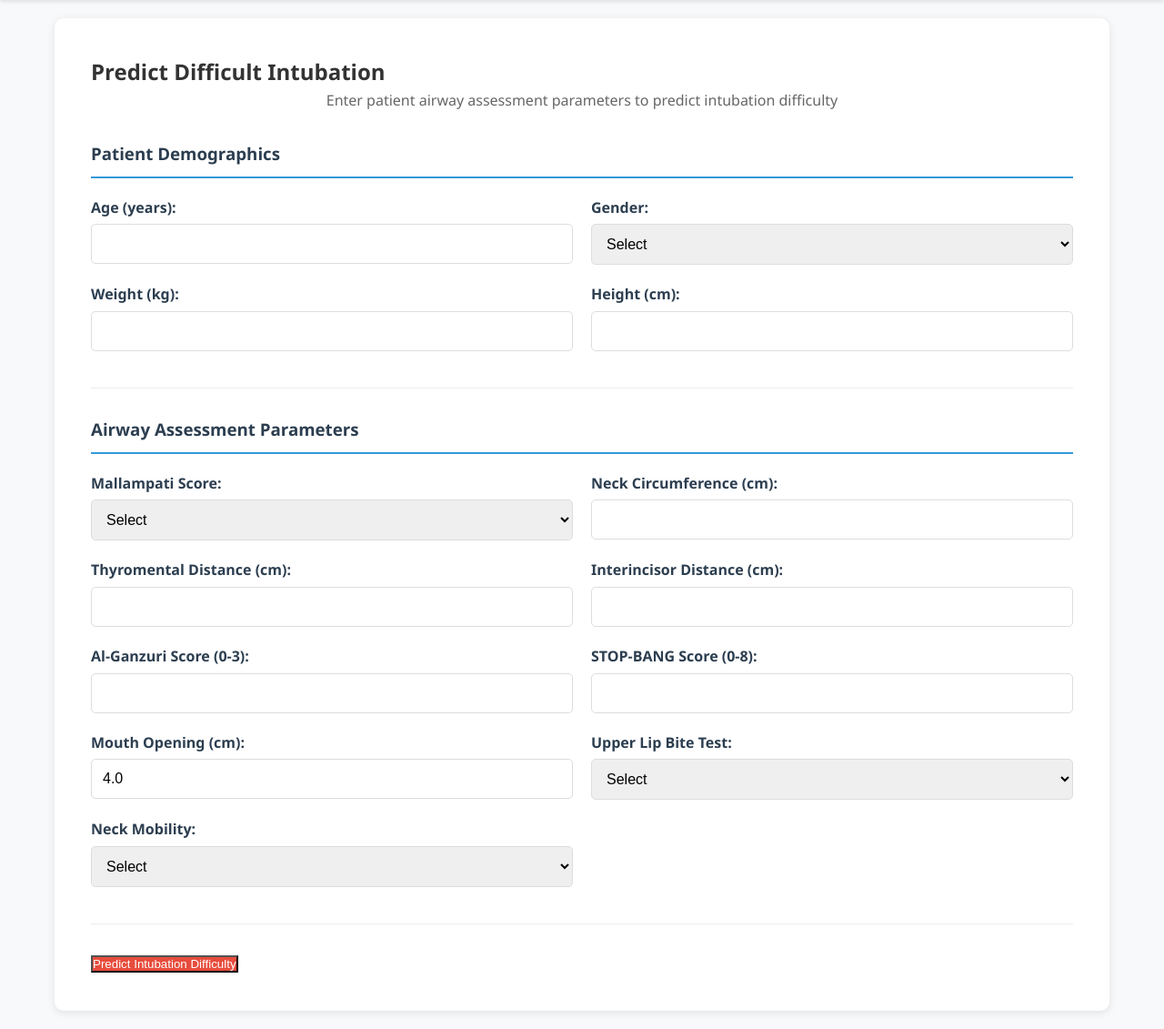
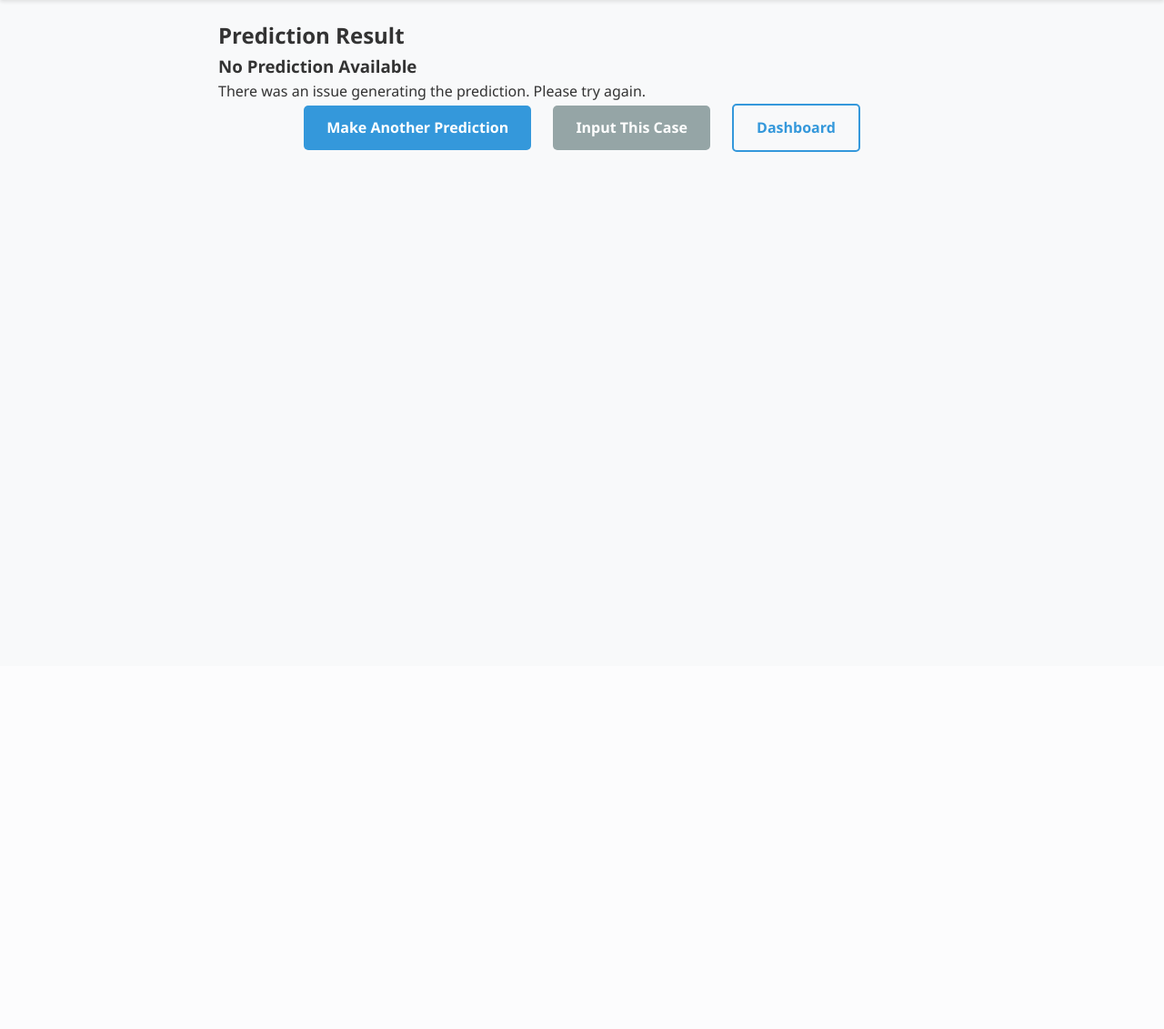
Before and after one commit to Ride-the-storm/difficult-intubation-predictor, a Flask app: template templates/predict_result.html in a window 1280 px wide. Shown: the part 68-1199 px from the top of the page at 91% size. After the commit the page ends 235 px from the top, so only its background shows below. Run offline with Flask 3, Linux system fonts and the light colour scheme; the template is opened without the code that fills it, so the values that code supplies are empty.

Commit message:
Update predict_result.html

```diff
--- a/templates/predict_result.html
+++ b/templates/predict_result.html
@@ -1,105 +1,68 @@
 {% extends "base.html" %}
 
 {% block content %}
-<div class="form-container">
-    <h2>Predict Difficult Intubation</h2>
-    <p class="form-description">Enter patient airway assessment parameters to predict intubation difficulty</p>
+<div class="result-container">
+    <h2>Prediction Result</h2>
 
-    <form method="POST" action="{{ url_for('predict') }}">
-        <div class="form-section">
-            <h3>Patient Demographics</h3>
-            <div class="form-row">
-                <div class="form-group">
-                    <label for="age">Age (years):</label>
-                    <input type="number" id="age" name="age" min="18" max="100" required>
-                </div>
-                <div class="form-group">
-                    <label for="gender">Gender:</label>
-                    <select id="gender" name="gender" required>
-                        <option value="">Select</option>
-                        <option value="Male">Male</option>
-                        <option value="Female">Female</option>
-                    </select>
-                </div>
-            </div>
-            <div class="form-row">
-                <div class="form-group">
-                    <label for="weight">Weight (kg):</label>
-                    <input type="number" id="weight" name="weight" min="30" max="200" step="0.1" required>
-                </div>
-                <div class="form-group">
-                    <label for="height">Height (cm):</label>
-                    <input type="number" id="height" name="height" min="100" max="250" step="0.1" required>
-                </div>
-            </div>
+    {% if prediction %}
+    <div class="prediction-card {% if prediction.prediction %}difficult{% else %}easy{% endif %}">
+        <div class="prediction-header">
+            <h3>{{ 'Difficult Intubation Predicted' if prediction.prediction else 'Easy Intubation Predicted' }}</h3>
+            <div class="probability-badge">{{ "%.1f"|format(prediction.probability * 100) }}% probability</div>
         </div>
 
-        <div class="form-section">
-            <h3>Airway Assessment Parameters</h3>
-            <div class="form-row">
-                <div class="form-group">
-                    <label for="mallampati">Mallampati Score:</label>
-                    <select id="mallampati" name="mallampati" required>
-                        <option value="">Select</option>
-                        <option value="1">I - Full visibility</option>
-                        <option value="2">II - Partial visibility</option>
-                        <option value="3">III - Only soft palate</option>
-                        <option value="4">IV - Only hard palate</option>
-                    </select>
-                </div>
-                <div class="form-group">
-                    <label for="neck_circumference">Neck Circumference (cm):</label>
-                    <input type="number" id="neck_circumference" name="neck_circumference" min="20" max="60" step="0.1" required>
-                </div>
-            </div>
-            <div class="form-row">
-                <div class="form-group">
-                    <label for="thyromental_distance">Thyromental Distance (cm):</label>
-                    <input type="number" id="thyromental_distance" name="thyromental_distance" min="3" max="15" step="0.1" required>
-                </div>
-                <div class="form-group">
-                    <label for="interincisor_distance">Interincisor Distance (cm):</label>
-                    <input type="number" id="interincisor_distance" name="interincisor_distance" min="2" max="8" step="0.1" required>
-                </div>
-            </div>
-            <div class="form-row">
-                <div class="form-group">
-                    <label for="al_ganzuri_score">Al-Ganzuri Score (0-3):</label>
-                    <input type="number" id="al_ganzuri_score" name="al_ganzuri_score" min="0" max="3" required>
-                </div>
-                <div class="form-group">
-                    <label for="stop_bang_score">STOP-BANG Score (0-8):</label>
-                    <input type="number" id="stop_bang_score" name="stop_bang_score" min="0" max="8" required>
-                </div>
-            </div>
-            <div class="form-row">
-                <div class="form-group">
-                    <label for="mouth_opening">Mouth Opening (cm):</label>
-                    <input type="number" id="mouth_opening" name="mouth_opening" min="2" max="8" step="0.1" value="4.0">
-                </div>
-                <div class="form-group">
-                    <label for="upper_lip_bite_test">Upper Lip Bite Test:</label>
-                    <select id="upper_lip_bite_test" name="upper_lip_bite_test" required>
-                        <option value="">Select</option>
-                        <option value="Class I">Class I</option>
-                        <option value="Class II">Class II</option>
-                        <option value="Class III">Class III</option>
-                    </select>
-                </div>
-            </div>
-            <div class="form-row">
-                <div class="form-group">
-                    <label for="neck_mobility">Neck Mobility:</label>
-                    <select id="neck_mobility" name="neck_mobility" required>
-                        <option value="">Select</option>
-                        <option value="Normal">Normal</option>
-                        <option value="Limited">Limited</option>
-                    </select>
-                </div>
-            </div>
+        <div class="risk-level">
+            <strong>Risk Level:</strong>
+            <span class="risk-{{ prediction.risk_level.lower() }}">{{ prediction.risk_level }}</span>
         </div>
 
-        <button type="submit" class="btn btn-predict">Predict Intubation Difficulty</button>
-    </form>
+        <div class="recommendations">
+            <h4>Recommendations:</h4>
+            {% if prediction.prediction %}
+            <ul>
+                <li>Prepare advanced airway equipment</li>
+                <li>Consider video laryngoscopy</li>
+                <li>Have senior anesthesiologist present</li>
+                <li>Prepare for potential surgical airway</li>
+            </ul>
+            {% else %}
+            <ul>
+                <li>Standard intubation equipment sufficient</li>
+                <li>Proceed with routine protocol</li>
+            </ul>
+            {% endif %}
+        </div>
+    </div>
+
+    <div class="features-summary">
+        <h3>Input Parameters</h3>
+        <div class="features-grid">
+            <div class="feature-item"><strong>Age:</strong> {{ features.age }} years</div>
+            <div class="feature-item"><strong>Gender:</strong> {{ features.gender }}</div>
+            <div class="feature-item"><strong>Weight:</strong> {{ features.weight }} kg</div>
+            <div class="feature-item"><strong>Height:</strong> {{ features.height }} cm</div>
+            <div class="feature-item"><strong>Mallampati:</strong> {{ features.mallampati }}</div>
+            <div class="feature-item"><strong>Neck Circumference:</strong> {{ features.neck_circumference }} cm</div>
+            <div class="feature-item"><strong>Thyromental Distance:</strong> {{ features.thyromental_distance }} cm</div>
+            <div class="feature-item"><strong>Interincisor Distance:</strong> {{ features.interincisor_distance }} cm</div>
+            <div class="feature-item"><strong>Al-Ganzuri Score:</strong> {{ features.al_ganzuri_score }}</div>
+            <div class="feature-item"><strong>STOP-BANG Score:</strong> {{ features.stop_bang_score }}</div>
+            <div class="feature-item"><strong>Mouth Opening:</strong> {{ features.mouth_opening }} cm</div>
+            <div class="feature-item"><strong>Upper Lip Bite Test:</strong> {{ features.upper_lip_bite_test }}</div>
+            <div class="feature-item"><strong>Neck Mobility:</strong> {{ features.neck_mobility }}</div>
+        </div>
+    </div>
+    {% else %}
+    <div class="error-message">
+        <h3>No Prediction Available</h3>
+        <p>There was an issue generating the prediction. Please try again.</p>
+    </div>
+    {% endif %}
+
+    <div class="action-buttons">
+        <a href="{{ url_for('predict') }}" class="btn btn-primary">Make Another Prediction</a>
+        <a href="{{ url_for('input_data') }}" class="btn btn-secondary">Input This Case</a>
+        <a href="{{ url_for('dashboard') }}" class="btn btn-outline">Dashboard</a>
+    </div>
 </div>
 {% endblock %}
```
